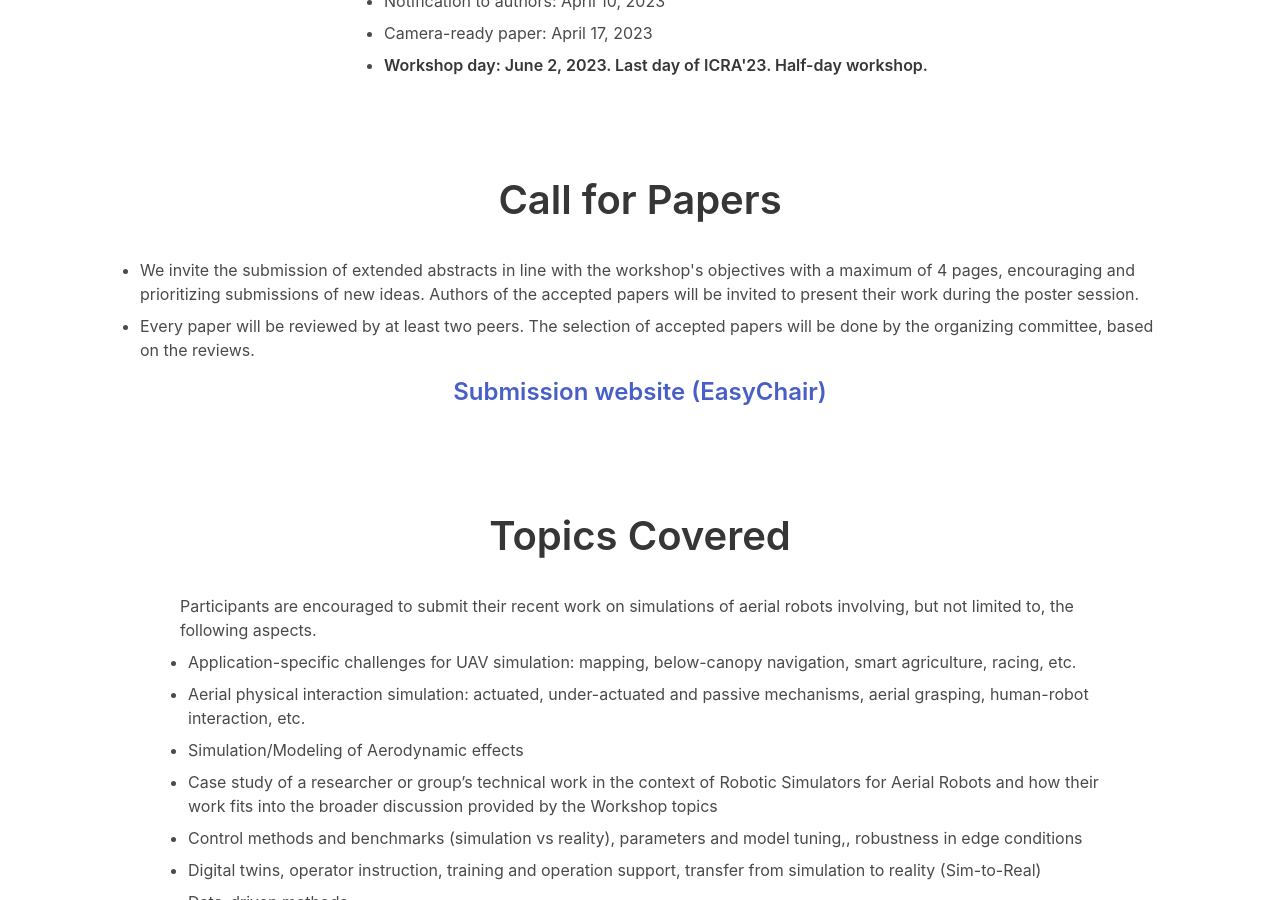
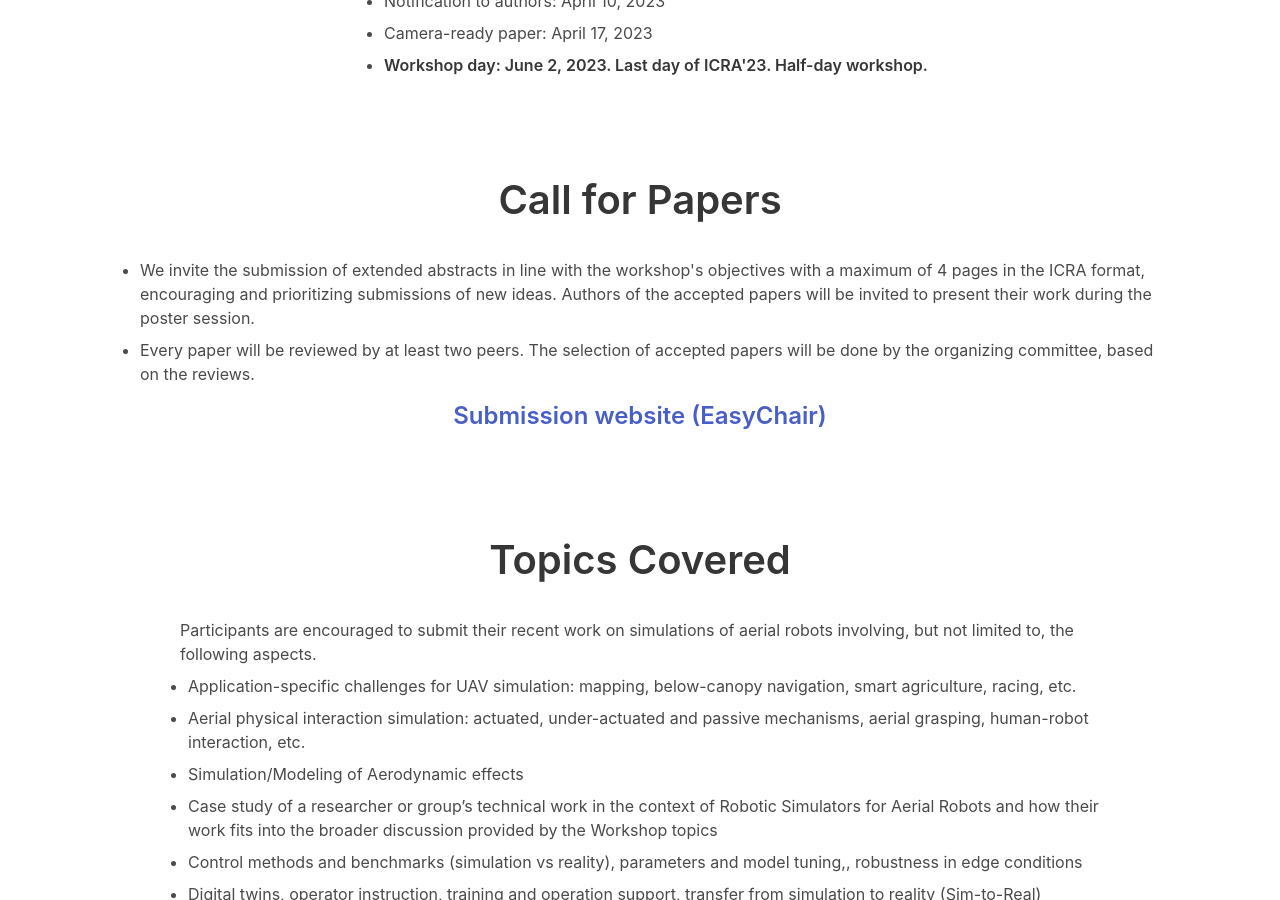
Before and after one commit to IMRCLab/workshop-uav-sims-icra2023, a Jekyll site: the page built from index.html, in a window 1280 px wide and 900 px high, scrolled down 1023 px. Built offline with Jekyll 4.4.1, drawn with Linux system fonts in a browser that asks for light colours.

Commit message:
Update index.html

```diff
--- a/index.html
+++ b/index.html
@@ -82,7 +82,7 @@
   <div class="columns is-centered">
     <div class="content paper">
       <ul>
-        <li>We invite the submission of extended abstracts in line with the workshop's objectives with a maximum of 4 pages,
+        <li>We invite the submission of extended abstracts in line with the workshop's objectives with a maximum of 4 pages in the ICRA format,
           encouraging and prioritizing submissions of new ideas.
           Authors of the accepted papers will be invited to present their work during the poster session.</li>
         <li>Every paper will be reviewed by at least two peers. The selection of accepted papers will be done by the organizing committee, based on
```
